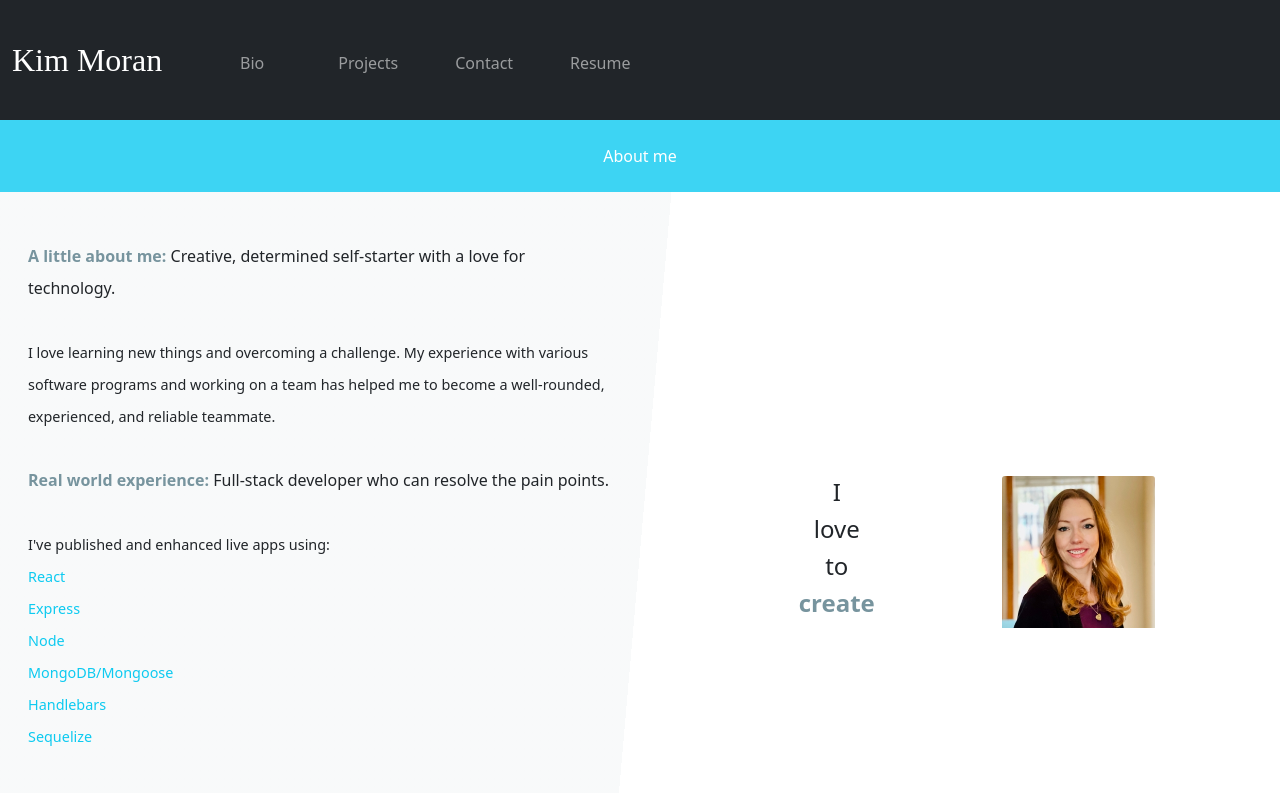
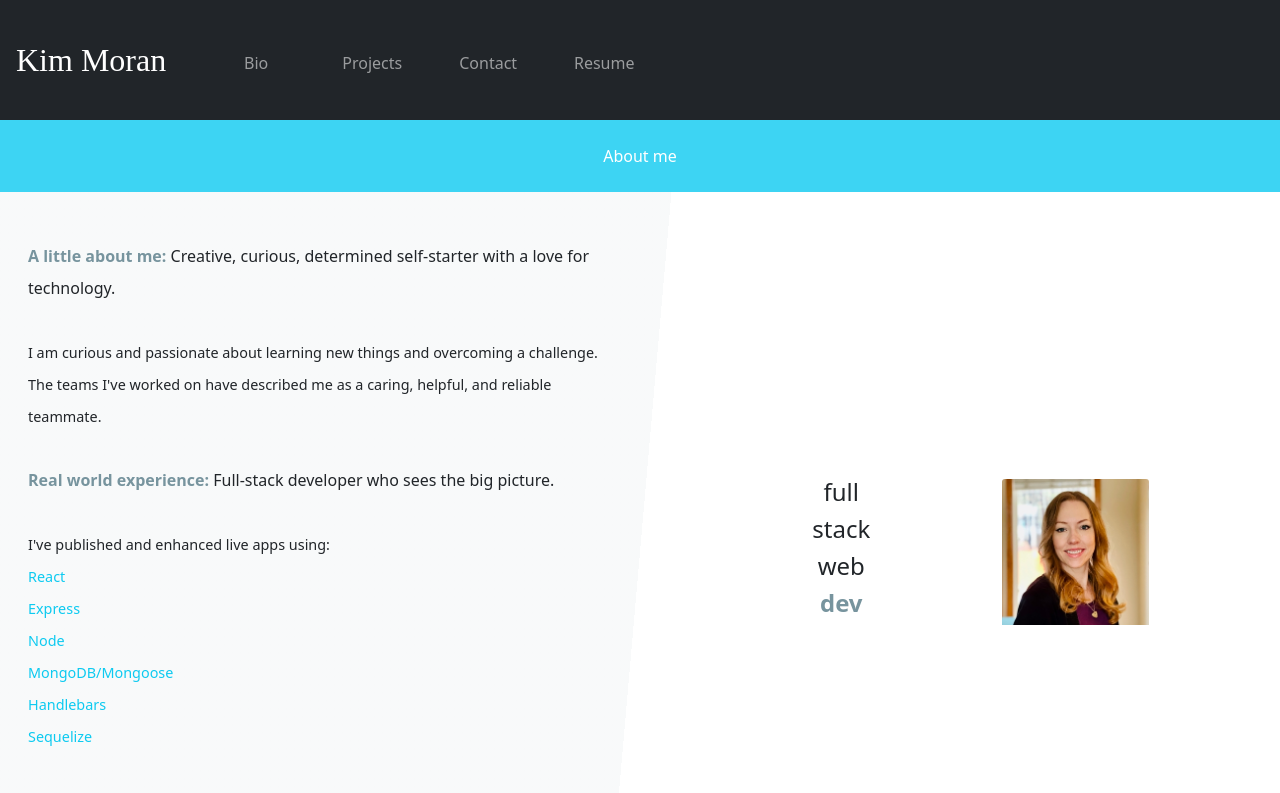
Before and after one commit to kimberlym4488/reactive-portfolio, a React (Create React App) app: page / in a window 1280 px wide. Shown: the top 793 px of the page. Built offline with nearby package versions, Linux system fonts and the light colour scheme; a web font is replaced by a local one.

Commit message:
Fixed margin issue

```diff
--- a/src/App.css
+++ b/src/App.css
@@ -1,9 +1,13 @@
+* {
+  margin: 0px;
+}
+
 .App {
   text-align: center;
 }
 
 body {
-  width: 100%;
+  min-width: 100%;
   height: 100%;
   margin: 0px;
   padding: 0px;
--- a/src/components/PortfolioContainer.js
+++ b/src/components/PortfolioContainer.js
@@ -30,12 +30,14 @@ export default function PortfolioContainer() {
   };
 
   return (
-    <div>
+    <body>
+      <div className="container-fluid g-0 p-0">
         {/* We are passing the currentPage from state and the function to update it */}
         <NavBar currentPage={currentPage} handlePageChange={handlePageChange} />
         {/* Here we are calling the renderPage method which will return a component  */}
         {renderPage()}
         <Footer />
       </div>
+    </body>
   );
 }
--- a/src/components/pages/AboutMe/index.js
+++ b/src/components/pages/AboutMe/index.js
@@ -44,19 +44,19 @@ function AboutMe({ currentPage, handlePageChange }) {
         >
           <p className="card-text col-sm-12 col-md-12 col-lg-6 col-xl-6 lh-lg px-4">
             <span style={styles.span}>A little about me: </span> Creative,
-            determined self-starter with a love for technology. <br></br>
+            curious, determined self-starter with a love for technology.{" "}
+            <br></br>
             <br></br>
             <span style={styles.light}>
               {" "}
-              I love learning new things and overcoming a challenge. My
-              experience with various software programs and working on a team
-              has helped me to become a well-rounded, experienced, and reliable
-              teammate.{" "}
+              I am curious and passionate about learning new things and
+              overcoming a challenge. The teams I've worked on have described me
+              as a caring, helpful, and reliable teammate.{" "}
             </span>
             <br></br>
             <br></br>
             <span style={styles.span}>Real world experience: </span>Full-stack
-            developer who can resolve the pain points.
+            developer who sees the big picture.
             <br></br>
             <br></br>
             <span style={styles.light}>
@@ -83,7 +83,7 @@ function AboutMe({ currentPage, handlePageChange }) {
               >
                 <span style={styles.span}> portfolio </span>
               </a>
-              highlights my clean, functional, and fun designs using CSS
+              highlights my clean, responsive front-end designs using CSS
               (Bootstrap, Bulma Frameworks) and in-line HTML/JSX styling.
             </span>
           </p>
@@ -91,10 +91,10 @@ function AboutMe({ currentPage, handlePageChange }) {
           <div className="d-flex col-sm-12 col-md-12 col-lg-6 col-xl-6 lh-lg justify-content-center align-items-center py-4">
             <div className="row justify-content-center align-items-center">
               <div className="text-center col-6 align-items-center display-5 ">
-                <h4>I</h4>
-                <h4>love</h4>
-                <h4>to</h4>
-                <h4 style={styles.span}>create</h4>
+                <h4>full</h4>
+                <h4>stack</h4>
+                <h4>web</h4>
+                <h4 style={styles.span}>dev</h4>
               </div>
               <div className="col-6 ">
                 <img
--- a/src/components/pages/NavBar/index.js
+++ b/src/components/pages/NavBar/index.js
@@ -9,6 +9,7 @@ function NavBar({ currentPage, handlePageChange }) {
     navbarBrand: {
       "fontFamily": "montez",
       "fontSize": "2rem",
+      "marginLeft":"1rem"
     },
   };
   return (
@@ -19,7 +20,7 @@ function NavBar({ currentPage, handlePageChange }) {
             Kim Moran
           </a>
           <button
-            className="navbar-toggler"
+            className="navbar-toggler mx-2"
             type="button"
             aria-expanded="false"
             aria-label="Toggle navigation"
--- a/src/index.css
+++ b/src/index.css
@@ -1,3 +1,7 @@
+* {
+  margin: 0px;
+}
+
 body {
   font-family: 'Quicksand', sans-serif;
   width: 100%;
```
Lines whose indentation alone changed are shown as unchanged.
